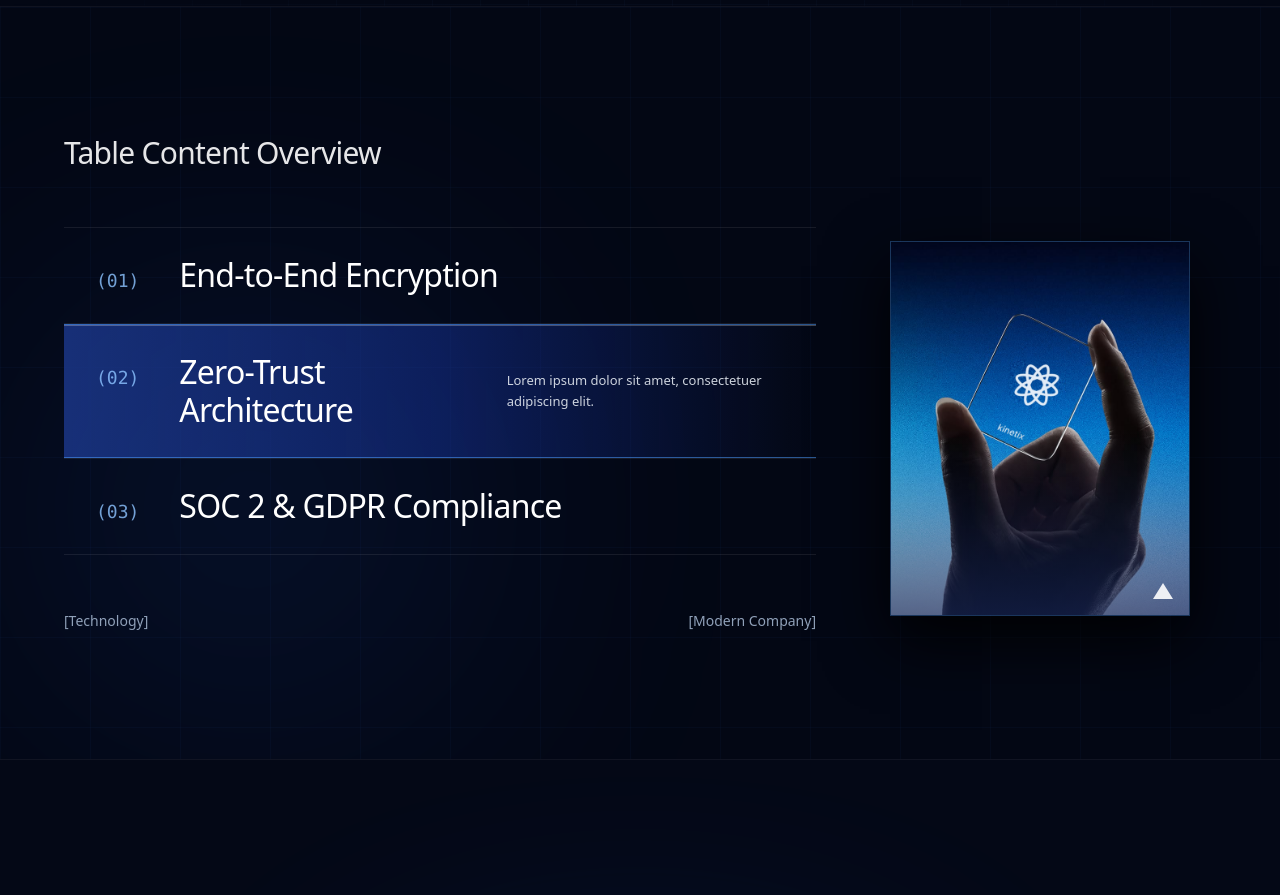
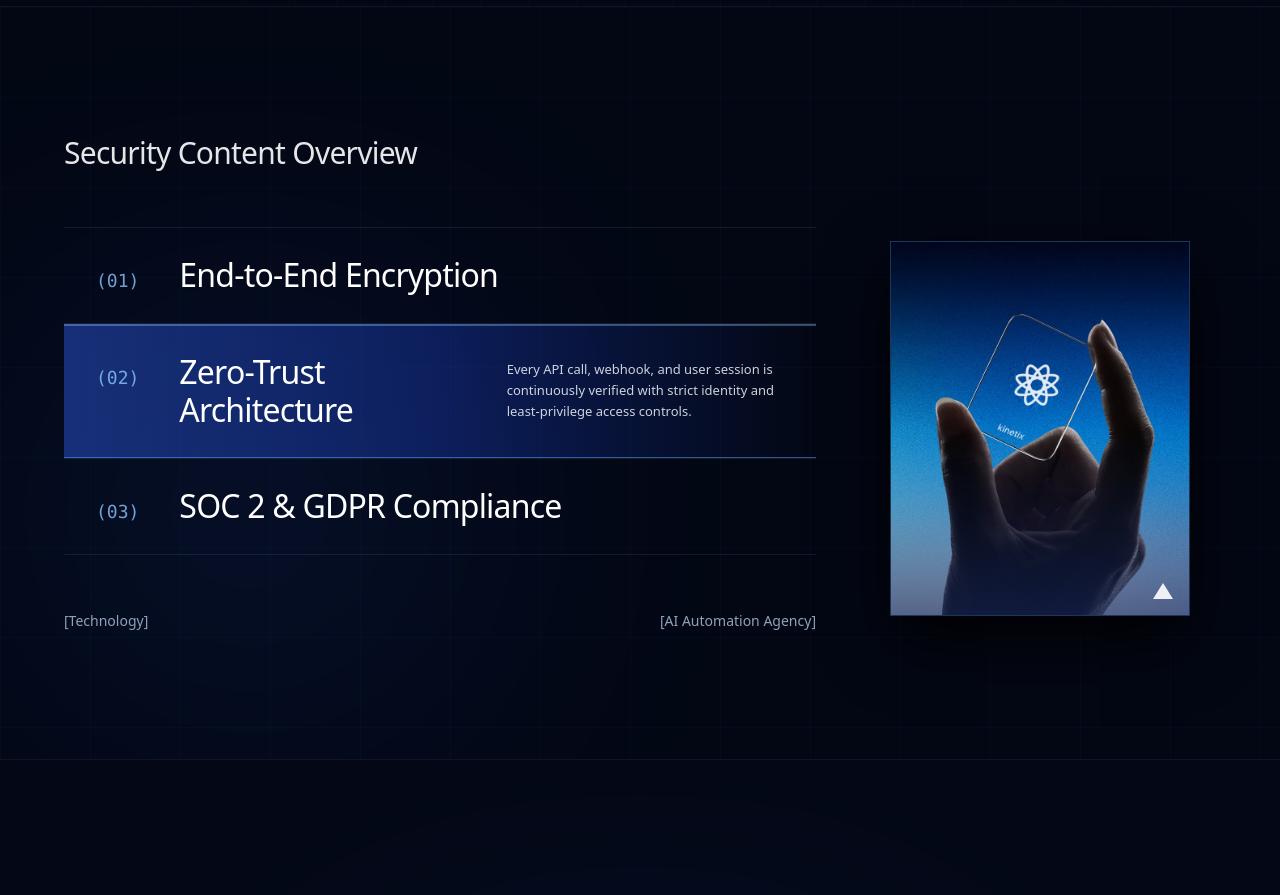
Before and after one commit to allionvelarde/kinetix-landing, a Next.js app: page / in a window 1280 px wide. Shown: the part 1720-2615 px from the top of the page. Built offline with nearby package versions, Linux system fonts and the light colour scheme.

Commit message:
edit contents

```diff
--- a/src/app/page.tsx
+++ b/src/app/page.tsx
@@ -135,7 +135,7 @@ const SECURITY_ITEMS = [
   {
     number: '(02)',
     title: 'Zero-Trust Architecture',
-    description: 'Lorem ipsum dolor sit amet, consectetuer adipiscing elit.',
+    description: 'Every API call, webhook, and user session is continuously verified with strict identity and least-privilege access controls.',
   },
   {
     number: '(03)',
@@ -566,7 +566,7 @@ export default function KinetixLandingPage() {
 
           <div className="mb-14">
             <h2 className="text-2xl sm:text-3xl font-medium tracking-tight text-white/90">
-              Table Content Overview
+              Security Content Overview
             </h2>
           </div>
 
@@ -609,7 +609,7 @@ export default function KinetixLandingPage() {
 
               <div className="flex items-center justify-between pt-12 mt-2 text-sm text-slate-400 font-light">
                 <span>[Technology]</span>
-                <span>[Modern Company]</span>
+                <span>[AI Automation Agency]</span>
               </div>
             </div>
 
```
